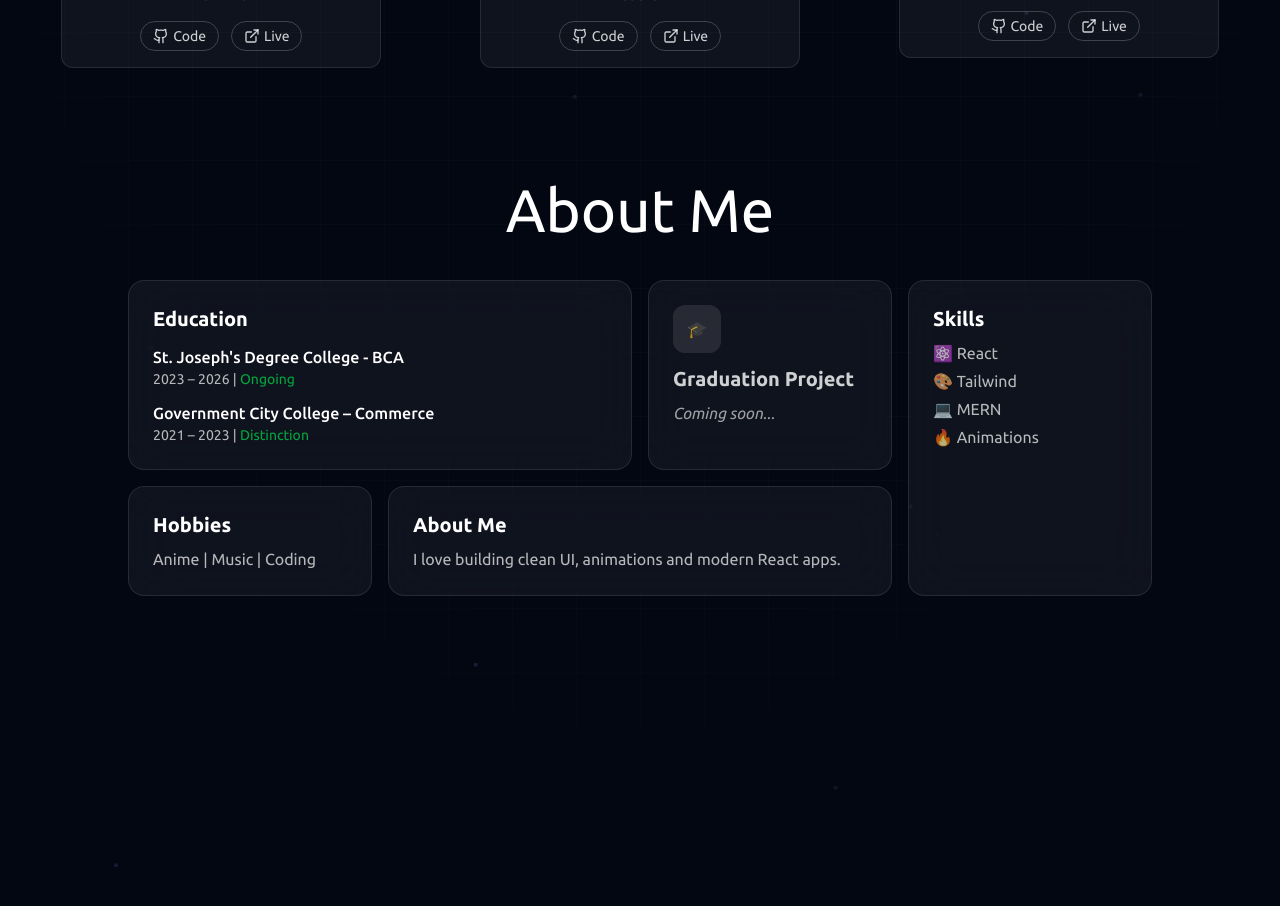
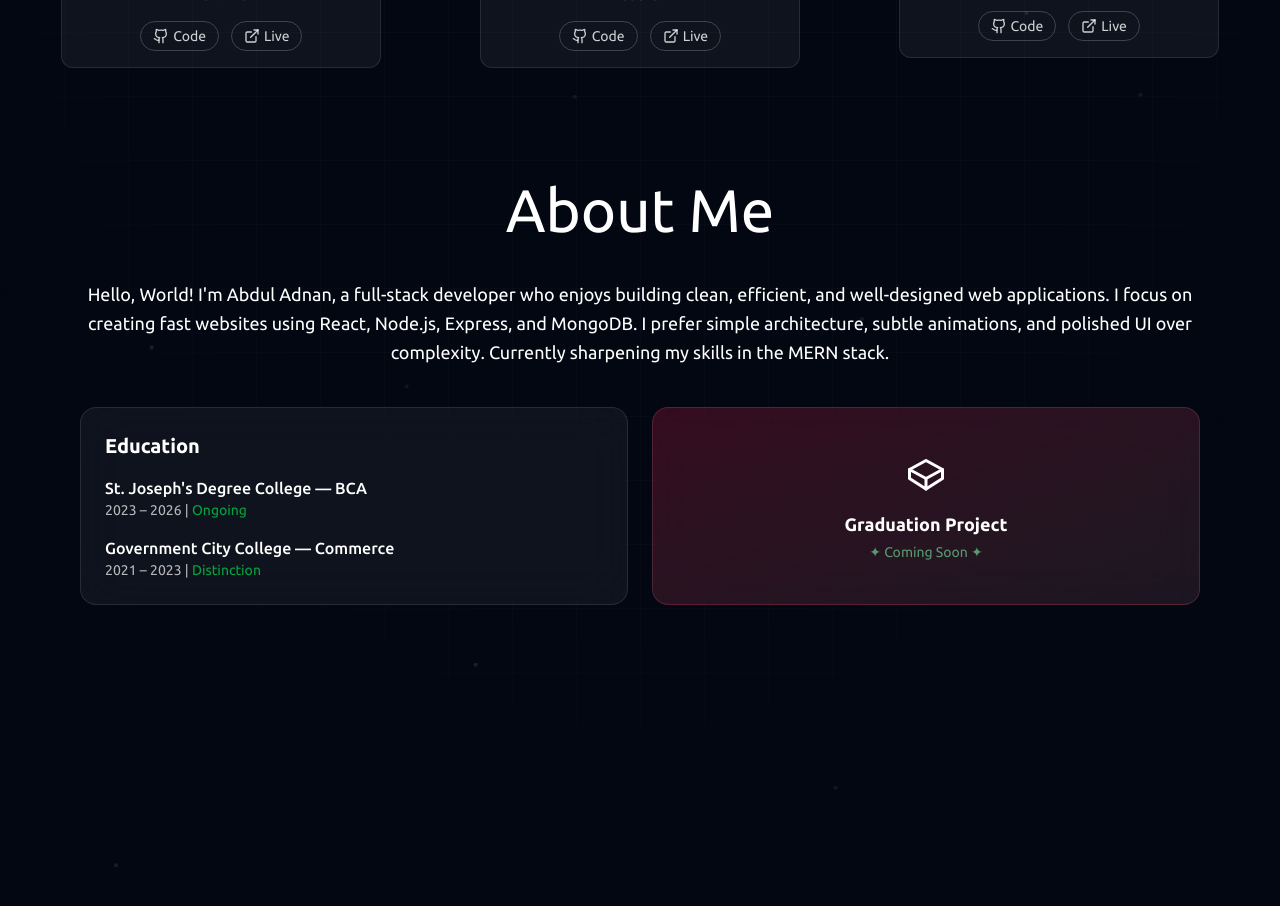
Before and after one commit to AbdulAdnan7/PORT, a React (Vite) app in the folder portfolio/: page / in a window 1280 px wide. Shown: the part 1760-2666 px from the top of the page. Built offline with nearby package versions, Linux system fonts and the light colour scheme.

Commit message:
Added Education and about me

```diff
--- a/portfolio/src/components/AboutMe.jsx
+++ b/portfolio/src/components/AboutMe.jsx
@@ -1,77 +1,102 @@
-import React from 'react'
+import React from "react";
 
 const AboutMe = () => {
   return (
-    <section className=' bg-gray-950 min-h-screen py-6'>
-        <div className='z-10'>
+    <section className="bg-gray-950 min-h-screen py-12">
+      <div className="z-10 max-w-6xl mx-auto px-4">
 
-            <div className='flex justify-center py-6'>
-                <h1 className='text-6xl text-white'>About Me</h1>
+
+        <div className="flex justify-center mb-10">
+          <h1 className="text-6xl text-white">About Me</h1>
         </div>
 
-     <div className="flex justify-center m-4">
-  <div className="grid grid-cols-1 sm:grid-cols-2 lg:grid-cols-4 gap-4 w-[90%] max-w-5xl">
 
+        <div className="mb-10 text-center">
+          <h1 className="text-white text-lg leading-relaxed">
+            Hello, World! I'm Abdul Adnan, a full-stack developer who enjoys
+            building clean, efficient, and well-designed web applications. I
+            focus on creating fast websites using React, Node.js,
+            Express, and MongoDB. I prefer simple architecture, subtle
+            animations, and polished UI over complexity. Currently sharpening my
+            skills in the MERN stack.
+          </h1>
+        </div>
 
-  <div className="col-span-2 bg-white/5 border border-white/10 text-white p-6 rounded-2xl backdrop-blur-xl">
-  <h2 className="text-xl font-semibold mb-3">Education</h2>
+        <div className="grid grid-cols-1 md:grid-cols-2 gap-6">
 
-  <div className="space-y-3 text-white/70">
+          <div className="bg-white/5 border border-white/10 text-white p-6 rounded-2xl backdrop-blur-xl">
+            <h2 className="text-xl font-semibold mb-4">Education</h2>
 
+            <div className="space-y-4 text-white/70">
               <div>
-      <p className="font-medium text-white">St. Joseph's Degree College - BCA</p>
-      <p className="text-sm">2023 – 2026 | <span className='text-green-600'>Ongoing</span></p>
+                <p className="font-medium text-white">
+                  St. Joseph's Degree College — BCA
+                </p>
+                <p className="text-sm">
+                  2023 – 2026 | <span className="text-green-600">Ongoing</span>
+                </p>
               </div>
 
               <div>
-      <p className="font-medium text-white">Government City College – Commerce</p>
-      <p className="text-sm">2021 – 2023 | <span className='text-green-600'>Distinction</span></p>
+                <p className="font-medium text-white">
+                  Government City College — Commerce
+                </p>
+                <p className="text-sm">
+                  2021 – 2023 |{" "}
+                  <span className="text-green-600">Distinction</span>
+                </p>
+              </div>
+            </div>
           </div>
 
-  </div>
-</div>
-<div className="bg-white/5 border border-white/10 text-white/80 p-6 rounded-2xl backdrop-blur-xl">
-  <div className="w-12 h-12 bg-white/10 rounded-xl flex items-center justify-center mb-3">
-    🎓
-  </div>
 
-  <h2 className="text-xl font-semibold mb-2">Graduation Project</h2>
-  <p className="text-white/60 italic">Coming soon...</p>
+<div className="bg-linear-to-br from-rose-500/20 to-rose-300/10
+border border-rose-400/20 p-6 rounded-2xl backdrop-blur-xl
+flex flex-col items-center justify-center text-center">
+
+  {/* Logo */}
+  <svg
+    xmlns="http://www.w3.org/2000/svg"
+    className="w-12 h-12 text-white mb-3"
+    fill="none"
+    viewBox="0 0 24 24"
+    stroke="currentColor"
+    strokeWidth="1.5"
+  >
+    <path
+      strokeLinecap="round"
+      strokeLinejoin="round"
+      d="M12 14.25L3.75 9.75 12 5.25l8.25 4.5L12 14.25z"
+    />
+    <path
+      strokeLinecap="round"
+      strokeLinejoin="round"
+      d="M3.75 9.75v4.5L12 19.5l8.25-5.25v-4.5"
+    />
+    <path
+      strokeLinecap="round"
+      strokeLinejoin="round"
+      d="M12 19.5v-5.25"
+    />
+  </svg>
+
+  <h3 className="text-white text-lg font-semibold mb-1">
+    Graduation Project
+  </h3>
+
+  <p className="text-green-300/60 text-sm">
+    ✦ Coming Soon ✦
+  </p>
 </div>
 
 
 
 
 
-
-    <div className="row-span-2 bg-white/5 border border-white/10 text-white p-6 rounded-2xl backdrop-blur-xl">
-      <h2 className="text-xl font-semibold mb-2">Skills</h2>
-      <ul className="mt-2 space-y-1 text-white/70">
-        <li>⚛️ React</li>
-        <li>🎨 Tailwind</li>
-        <li>💻 MERN</li>
-        <li>🔥 Animations</li>
-      </ul>
-    </div>
-
-    <div className="bg-white/5 border border-white/10 text-white p-6 rounded-2xl backdrop-blur-xl">
-      <h2 className="text-xl font-semibold mb-2">Hobbies</h2>
-      <p className="text-white/70">Anime | Music | Coding</p>
-    </div>
-
-
- <div className="col-span-2 bg-white/5 border border-white/10 text-white p-6 rounded-2xl backdrop-blur-xl">
-      <h2 className="text-xl font-semibold mb-2">About Me</h2>
-      <p className="text-white/70">
-        I love building clean UI, animations and modern React apps.
-      </p>
         </div>
       </div>
-</div>
+    </section>
+  );
+};
 
-        </div>
-    </section>
-  )
-}
-
-export default AboutMe
+export default AboutMe;
```
Lines whose indentation alone changed are shown as unchanged.
